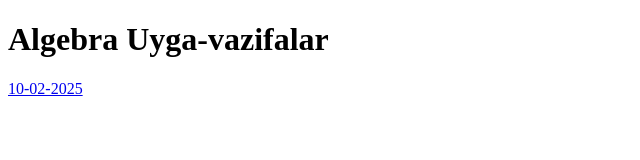
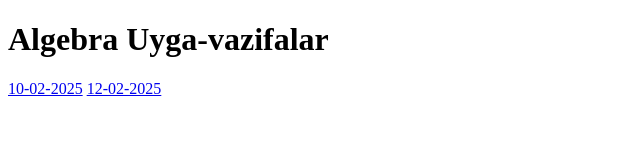
Before and after one commit to coderboy2011/uyga-vazifa, a plain HTML site: page fanlar/algebra/index.html in a window 1280 px wide. Shown: the whole page, without its empty margins (0-640 px from the left). Drawn offline with Linux system fonts and the light colour scheme.

Commit message:
Update index.html

```diff
--- a/fanlar/algebra/index.html
+++ b/fanlar/algebra/index.html
@@ -6,5 +6,6 @@
         <body>
                 <h1>Algebra Uyga-vazifalar</h1>
                 <a href="10-02-2025.html">10-02-2025</a>
+                <a href="12-02-2025.hmtl">12-02-2025</a>
         </body>
 </html>
```
